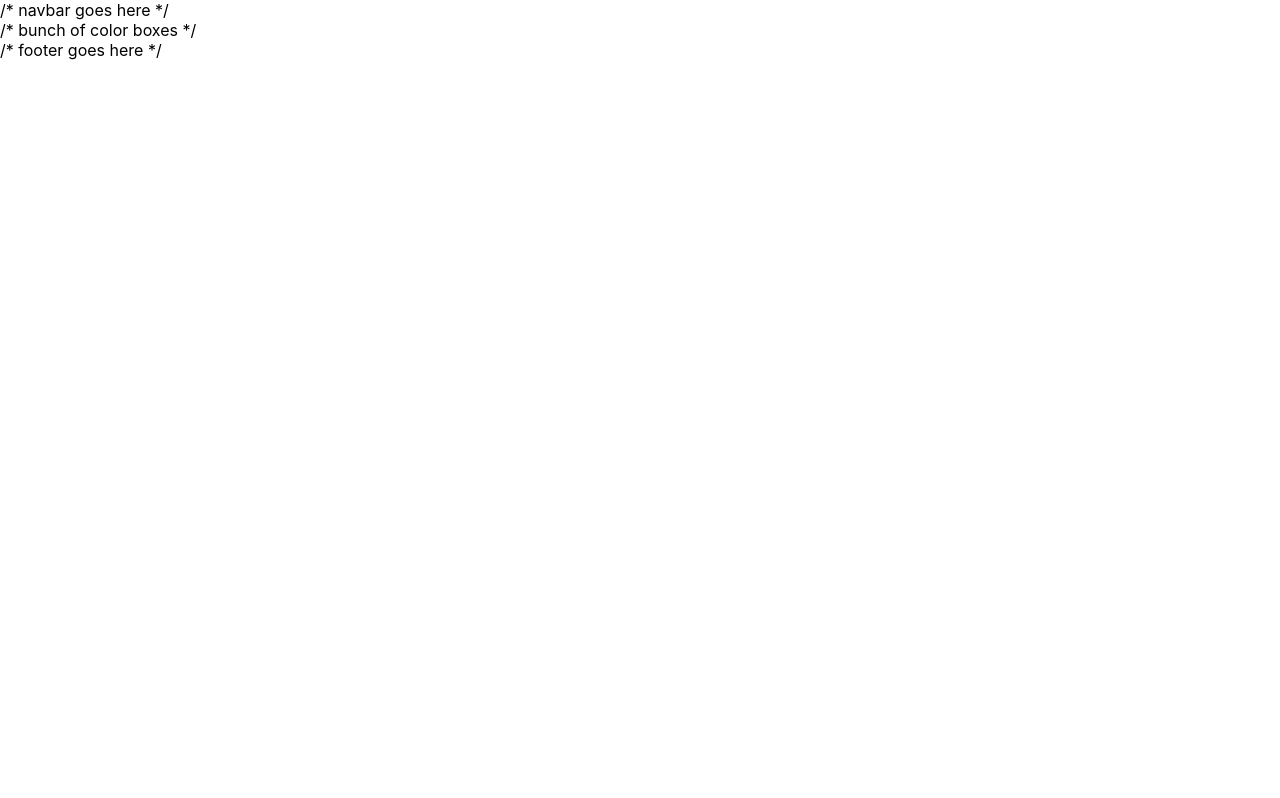
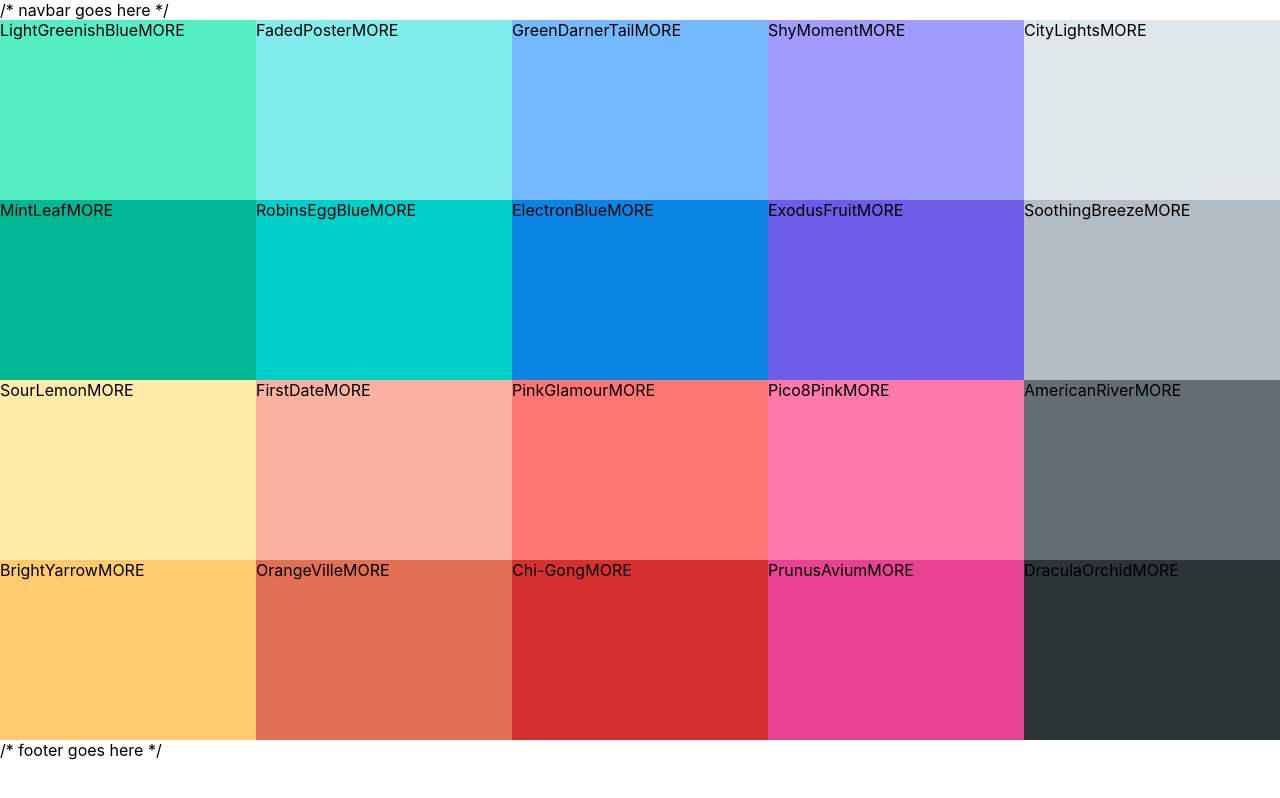
Before and after one commit to PeterEfland/react-colors-project, a React (Create React App) app: page / in a window 1280 px wide. Built offline with nearby package versions, Linux system fonts and the light colour scheme.

Commit message:
Add ColorBox

```diff
--- a/src/App.js
+++ b/src/App.js
@@ -5,7 +5,7 @@
 function App() {
   return (
     <div>
-      <Palette {...seedColors[4]} />
+      <Palette {...seedColors[3]} />
     </div>
   );
 }
--- /dev/null
+++ b/src/ColorBox.css
@@ -0,0 +1,8 @@
+.ColorBox {
+  width: 20%;
+  height: 25%;
+  margin: 0 auto;
+  display: inline-block;
+  position: relative;
+  cursor: pointer;
+}
--- /dev/null
+++ b/src/ColorBox.js
@@ -0,0 +1,15 @@
+import React, { Component } from "react";
+import "./ColorBox.css";
+
+class ColorBox extends Component {
+  render() {
+    return (
+      <div style={{ background: this.props.background }} className='ColorBox'>
+        <span>{this.props.name}</span>
+        <span>MORE</span>
+      </div>
+    );
+  }
+}
+
+export default ColorBox;
--- /dev/null
+++ b/src/Palette.css
@@ -0,0 +1,6 @@
+.Palette {
+  height: 100vh;
+}
+.Palette-colors {
+  height: 90%;
+}
--- a/src/Palette.js
+++ b/src/Palette.js
@@ -1,11 +1,16 @@
 import React, { Component } from "react";
+import ColorBox from "./ColorBox";
+import "./Palette.css";
 
 class Palette extends Component {
   render() {
+    const colorBoxes = this.props.colors.map(color => (
+      <ColorBox background={color.color} name={color.name} />
+    ));
     return (
       <div className='Palette'>
         /* navbar goes here */
-        <div className='Palette-colors'>/* bunch of color boxes */</div>
+        <div className='Palette-colors'>{colorBoxes}</div>
         /* footer goes here */
       </div>
     );
```
